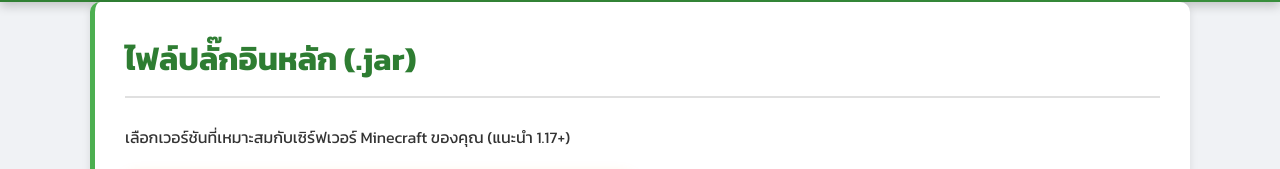
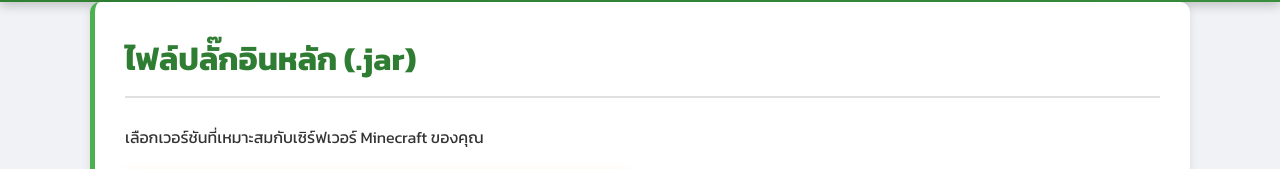
Before and after one commit to NonKungCh1/DualHandGlow, a plain HTML site: page download.html in a window 1280 px wide. Shown: the part 225-394 px from the top of the page. Drawn offline with Linux system fonts and the light colour scheme.

Commit message:
Update download.html

```diff
--- a/download.html
+++ b/download.html
@@ -25,7 +25,7 @@
 
         <section id="plugin-files" class="card">
             <h2>ไฟล์ปลั๊กอินหลัก (.jar)</h2>
-            <p>เลือกเวอร์ชันที่เหมาะสมกับเซิร์ฟเวอร์ Minecraft ของคุณ (แนะนำ 1.17+)</p>
+            <p>เลือกเวอร์ชันที่เหมาะสมกับเซิร์ฟเวอร์ Minecraft ของคุณ</p>
 
             <div class="version-grid">
 
```
